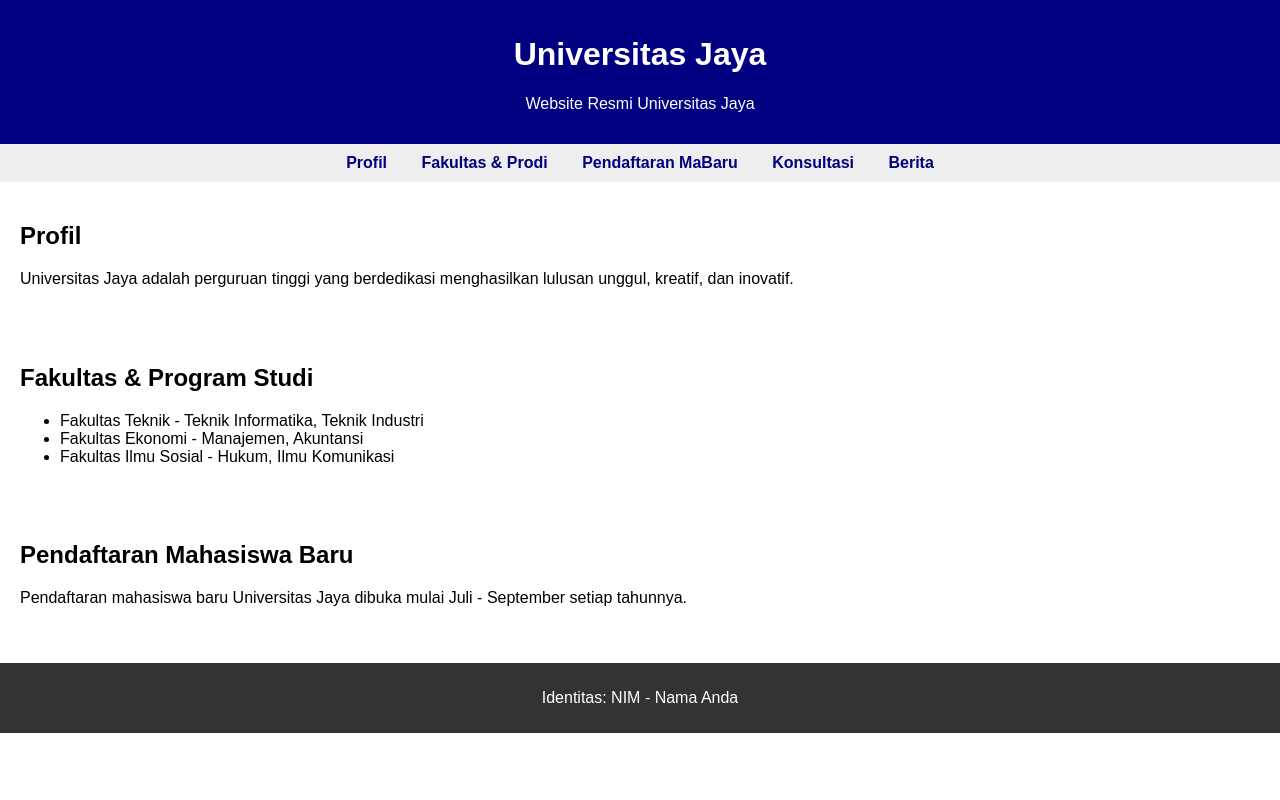
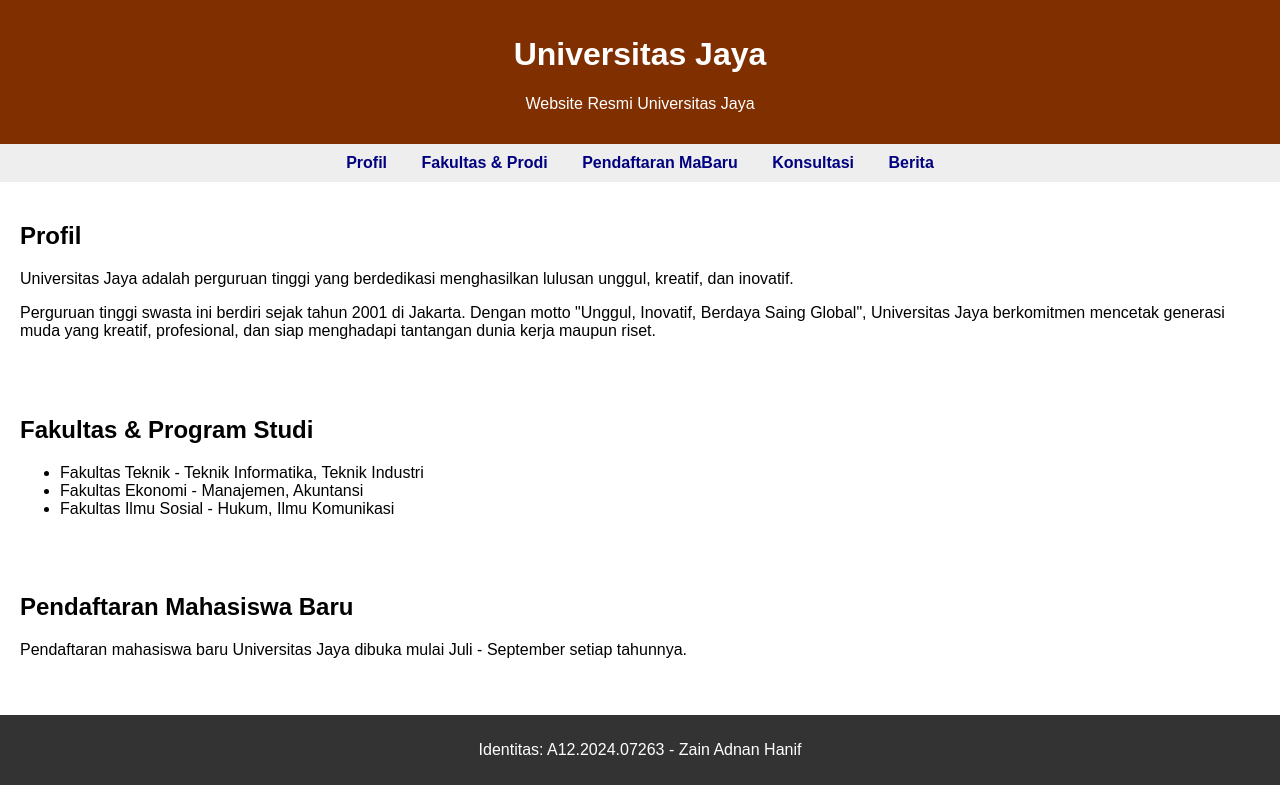
Before and after one commit to zenquessence/projek3, a plain HTML site: page index.html in a window 1280 px wide. Drawn offline with Linux system fonts and the light colour scheme.

Commit message:
Update index.html

```diff
--- a/index.html
+++ b/index.html
@@ -5,7 +5,7 @@
   <title>Universitas Jaya</title>
   <style>
     body { font-family: Arial, sans-serif; margin: 0; padding: 0; }
-    header { background: navy; color: white; padding: 15px; text-align: center; }
+    header { background: rgb(128, 47, 0); color: white; padding: 15px; text-align: center; }
     nav { background: #eee; padding: 10px; text-align: center; }
     nav a { margin: 0 15px; text-decoration: none; color: navy; font-weight: bold; }
     footer { background: #333; color: white; text-align: center; padding: 10px; margin-top: 20px; }
@@ -29,6 +29,7 @@
   <section id="profil">
     <h2>Profil</h2>
     <p>Universitas Jaya adalah perguruan tinggi yang berdedikasi menghasilkan lulusan unggul, kreatif, dan inovatif.</p>
+    <p>Perguruan tinggi swasta ini berdiri sejak tahun 2001 di Jakarta. Dengan motto "Unggul, Inovatif, Berdaya Saing Global", Universitas Jaya berkomitmen mencetak generasi muda yang kreatif, profesional, dan siap menghadapi tantangan dunia kerja maupun riset.</p>
   </section>
 
   <section id="fakultas">
@@ -46,7 +47,7 @@
   </section>
 
   <footer>
-    <p>Identitas: NIM - Nama Anda</p>
+    <p>Identitas: A12.2024.07263 - Zain Adnan Hanif</p>
   </footer>
 </body>
 </html>
```
